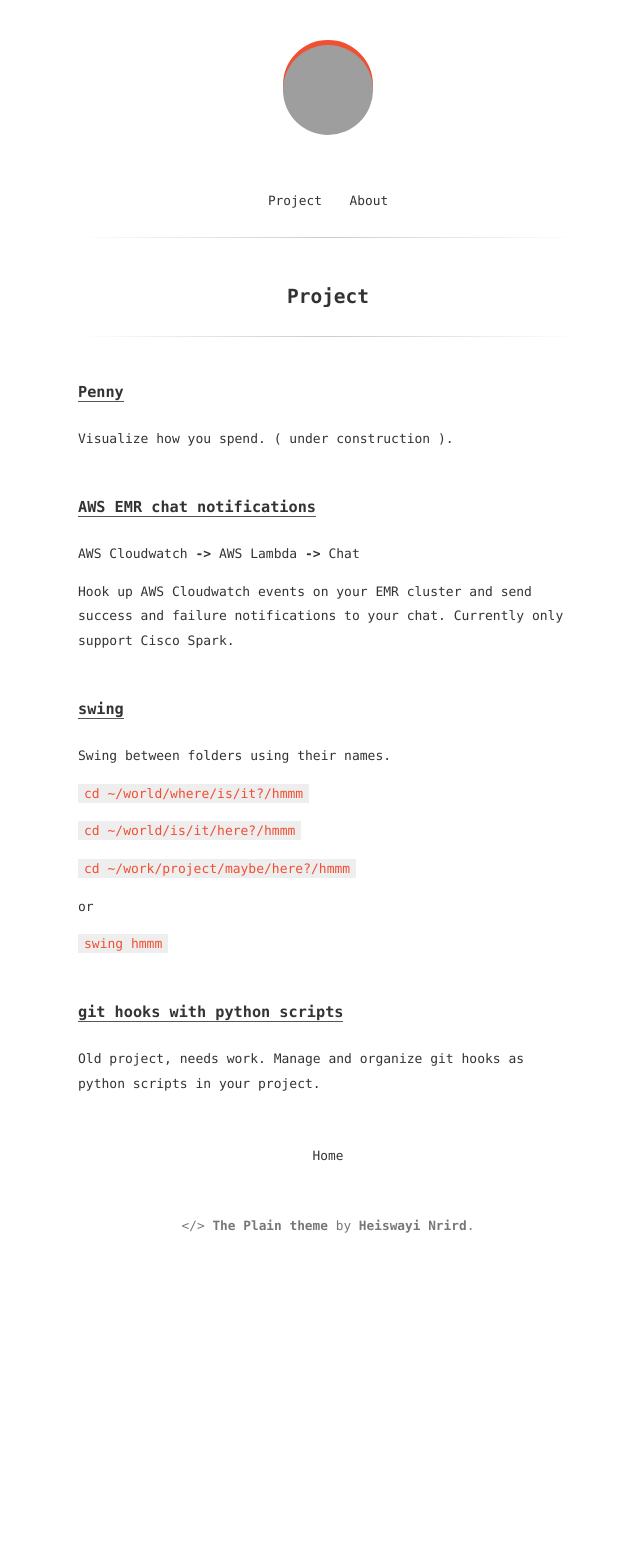
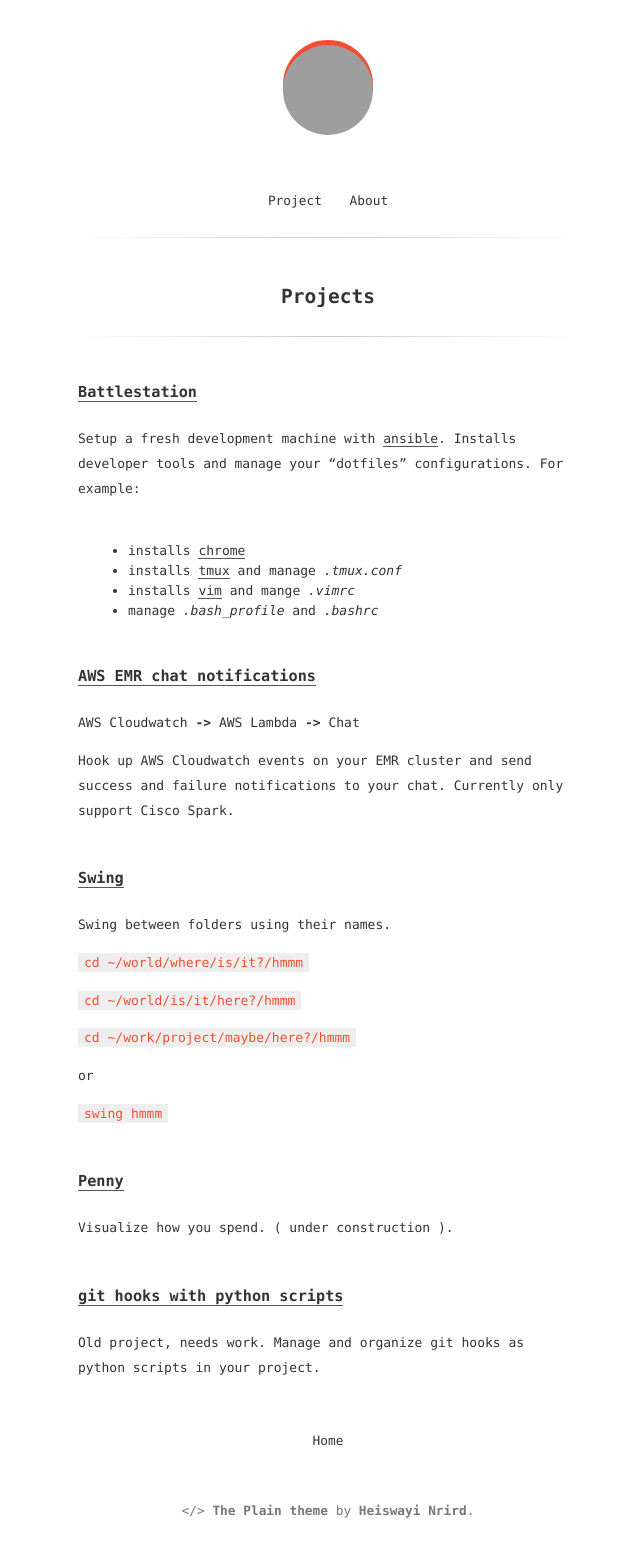
Before and after one commit to wenn/wenn.me, a Jekyll site: the page built from project.md, in a window 1280 px wide. Shown: the whole page, without its empty margins (312-952 px from the left). Built offline with Jekyll 4.4.1, drawn with Linux system fonts in a browser that asks for light colours; before the commit the page ends 1271 px from its top, so only the background shows below that; grey boxes are pictures that could not be loaded.

Commit message:
add battlestation to projects

```diff
--- a/project.md
+++ b/project.md
@@ -1,19 +1,27 @@
 ---
 layout: page
-title: Project
+title: Projects
 ---
 
-### [Penny](penny)
-Visualize how you spend. ( under construction ).
+### [Battlestation][battlestation]
+Setup a fresh development machine with [ansible].
+Installs developer tools and manage your "dotfiles" configurations.
+For example:
 
-### [AWS EMR chat notifications](aws-emr-alert)
+- installs [chrome]
+- installs [tmux] and manage _.tmux.conf_
+- installs [vim] and mange _.vimrc_
+- manage _.bash\_profile_ and _.bashrc_
+
+
+### [AWS EMR chat notifications][aws-emr-alert]
 AWS Cloudwatch **->** AWS Lambda **->** Chat
 
 Hook up AWS Cloudwatch events on your EMR cluster and send success and
 failure notifications to your chat. Currently only support Cisco Spark.
 
 
-### [swing](swing)
+### [Swing][swing]
 Swing between folders using their names.
 
 `cd ~/world/where/is/it?/hmmm`
@@ -26,11 +34,19 @@ or
 
 `swing hmmm`
 
+### [Penny][penny]
+Visualize how you spend. ( under construction ).
 
-### [git hooks with python scripts](py-git-hooks)
+### [git hooks with python scripts][py-git-hooks]
 Old project, needs work. Manage and organize git hooks as python scripts in your project.
 
 [penny]: https://github.com/wenn/penny
 [py-git-hooks]: https://github.com/wenn/py-git-hooks
 [aws-emr-alert]: https://github.com/wenn/aws-emr-alert
 [swing]: https://github.com/wenn/swing
+[battlestation]: https://github.com/wenn/battlestation
+
+[ansible]: https://www.ansible.com/
+[tmux]: https://github.com/tmux/tmux/wiki
+[vim]: https://www.vim.org/
+[chrome]: https://www.google.com/chrome/
```
